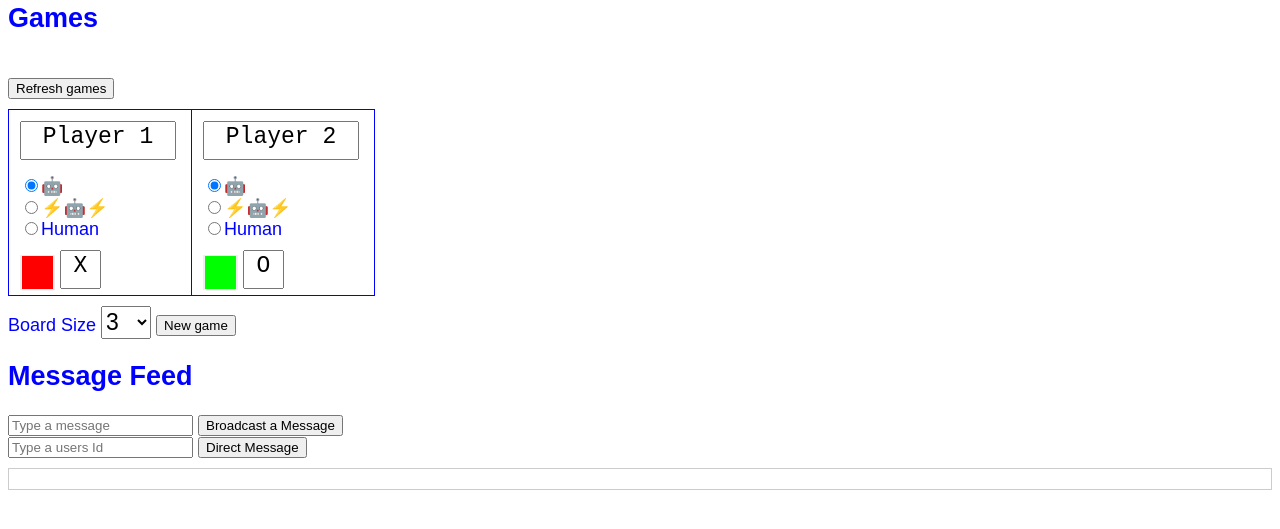
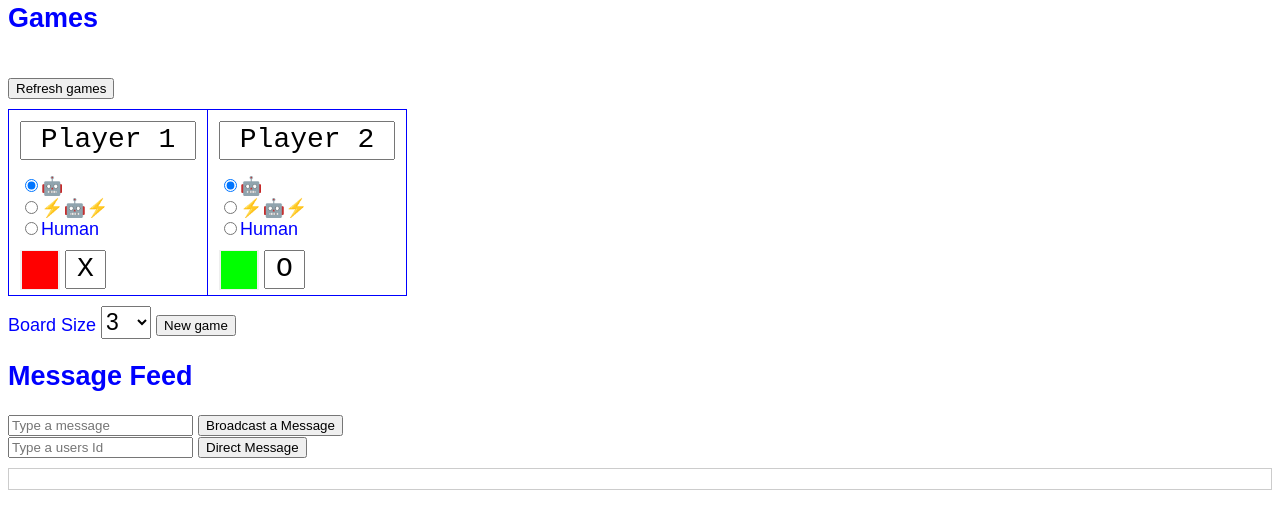
Before and after one commit to ryanjwise/websocket_example, a website: page app/public/index.html in a window 1280 px wide. Shown: the part 87-616 px from the top of the page. Drawn offline with Linux system fonts and the light colour scheme.

Commit message:
ui tweaks to correct appearance when not running in quicky mode

```diff
--- a/app/public/index.css
+++ b/app/public/index.css
@@ -108,22 +108,22 @@ th, td {
   text-align: center;
   width: 35px;
   height: 33px;
-  font-size: 23px;
+  font-size: 28px;
 }
 
 .player-name {
   resize: none;
   text-align: center;
-  width: 150px;
+  width: 170px;
   height: 33px;
-  font-size: 23px;
+  font-size: 28px;
   margin-top: 10px;
   margin-left: 10px;
 }
 
 .player-cell-color {
-  width: 35px;
-  height: 35px;
+  width: 40px;
+  height: 40px;
   margin-left: 10px;
 }
 
--- a/app/public/index.html
+++ b/app/public/index.html
@@ -19,7 +19,7 @@
   <div>
     <table>
       <tr>
-        <td align="left" width="180px">
+        <td align="left" width="196px">
           <textarea class="player-name" id="player-1-name" rows="1" cols="10" maxlength="10">Player 1</textarea>
           <div class="radio-div">
             <label><input type="radio" id="player-1-type-computer" name="player-1-type" value="1" checked>🤖</input></label>
@@ -29,7 +29,7 @@
           <input class="player-cell-color" type="color" id="player-1-cell-color" name="player-1-cell-color" value="#ff0000" />
           <textarea class="player-cell-letter" id="player-1-cell-letter" rows="1" cols="2" maxlength="1">X</textarea>
         </td>
-        <td align="left" width="180px">
+        <td align="left" width="196px">
           <textarea class="player-name" id="player-2-name" rows="1" cols="10" maxlength="10">Player 2</textarea>
           <div class="radio-div">
             <label><input type="radio" id="player-2-type-computer" name="player-2-type" value="1" checked>🤖</input></label>
```
